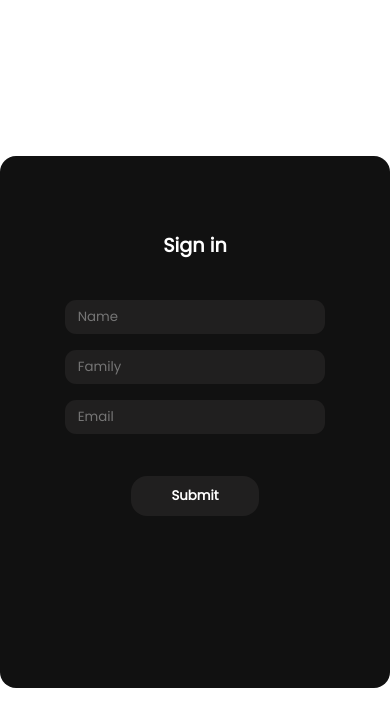
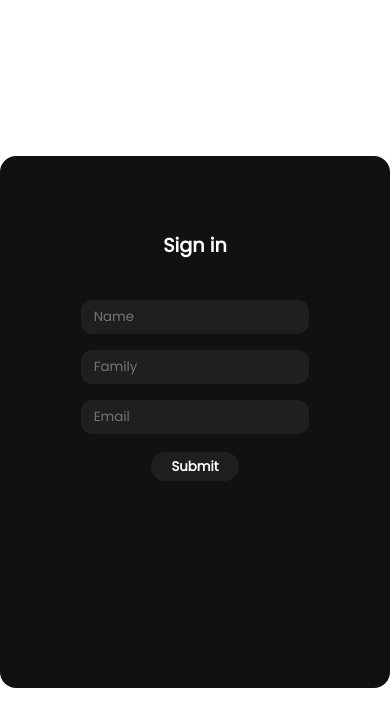
Before and after one commit to Abolfazl181920/e-commerce-app, a React (Create React App) app: page /Signin in a window 390 px wide. Shown: the top 726 px of the page. Built offline with nearby package versions, Linux system fonts and the light colour scheme; a web font is replaced by a local one.

Commit message:
responsive form for mobile

```diff
--- a/src/Auth/styles.js
+++ b/src/Auth/styles.js
@@ -44,6 +44,11 @@ export const Inputs = styled.input`
     cursor: pointer;
     color: #fff;
     border-radius: .7rem;
+    flex-direction: row;
+
+    @media (max-width: 440px) {
+       width: 14rem;
+    }
 `
 
 
@@ -58,4 +63,10 @@ export const FormButton = styled.button`
     border: none;
     border-radius: 1rem;
     cursor: pointer;
+
+    @media (max-width: 440px) {
+        height: 1.8rem;
+        width: 5.5rem;
+        margin-top: 18.5rem;
+    }
 `
```
